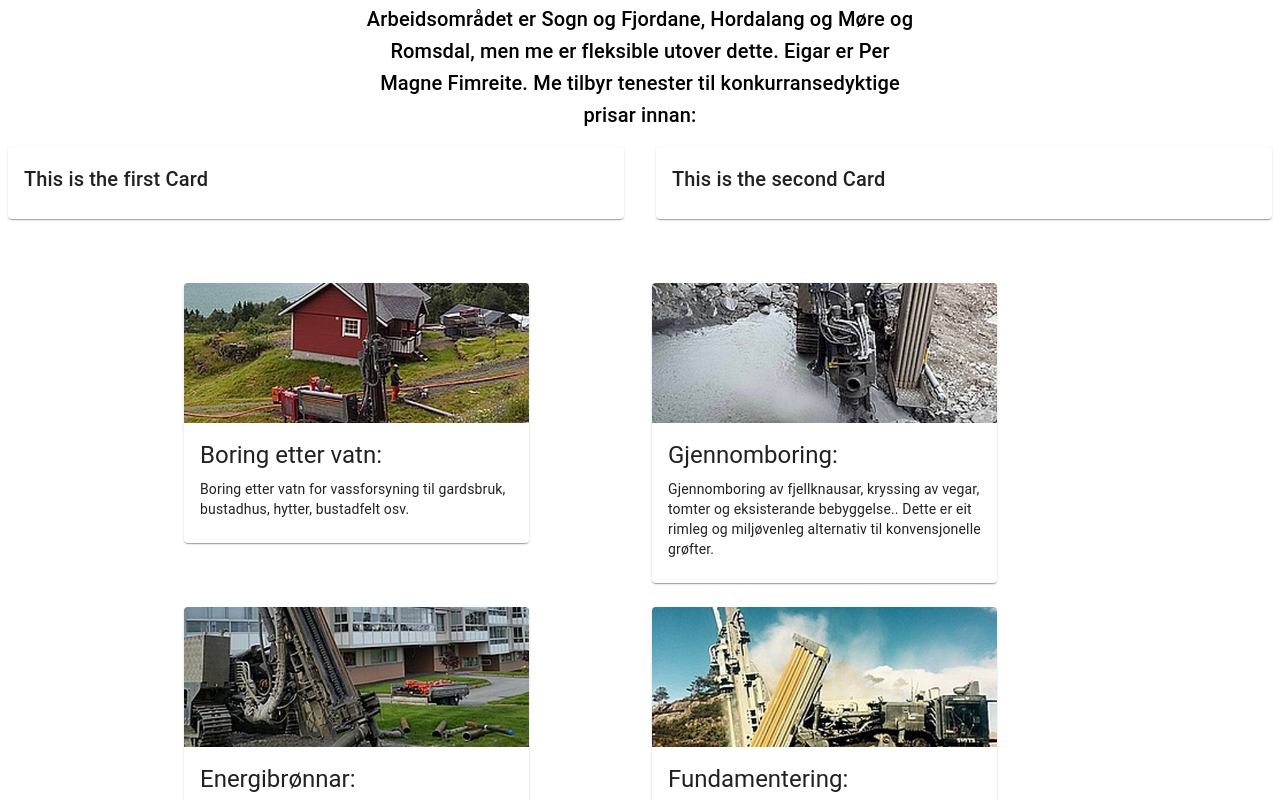
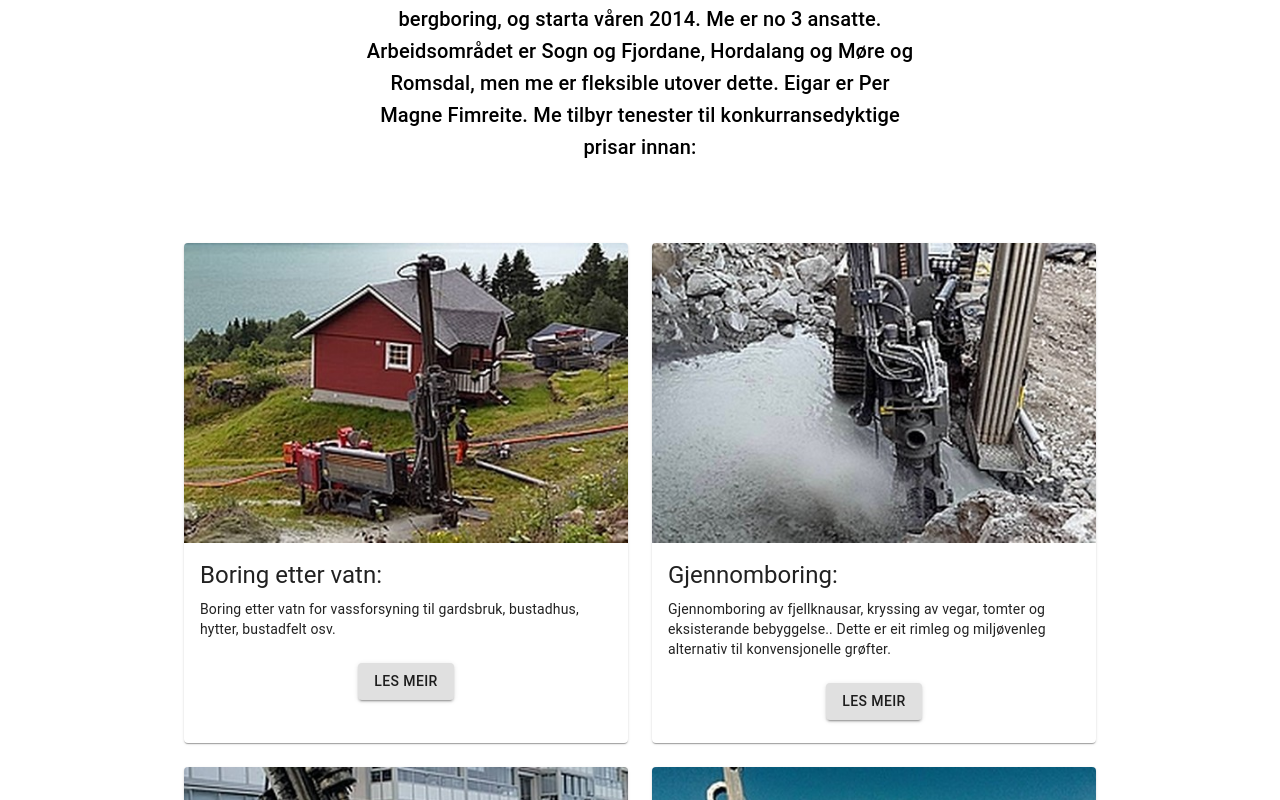
Before and after one commit to gunnarkleiven/FimreiteBergboring, a React (Create React App) app in the folder my-app/: page / in a window 1280 px wide. Shown: the part 280-1080 px from the top of the page. Built offline with nearby package versions, Linux system fonts and the light colour scheme.

Commit message:
Clicking the buttons on the categories cards now takes you to the pproper pages

```diff
--- a/my-app/src/App.tsx
+++ b/my-app/src/App.tsx
@@ -7,7 +7,13 @@ import About from './pages/About';
 import Services from './pages/Services';
 import Empty from './pages/Empty';
 import Home from './pages/Home';
+// Import the pages to be used in the categories cards
+import WaterPage from "./pages/WaterPage";
+import PiercingPage from "./pages/PiercingPage";
+import EnergywellPage from "./pages/EnergywellPage";
+import FundamentPage from "./pages/FundamentPage";
 import HeaderAsCard from './components/HeaderAsCard';
+
 
 export interface NameAndPath {
   path: string;
@@ -43,6 +49,20 @@ const App: React.FC<{}> = () => {
         <Route exact path="/about">
           <About />
         </Route>
+
+        <Route exact path="/water">
+          <WaterPage />
+        </Route>
+        <Route exact path="/piercing">
+          <PiercingPage />
+        </Route>
+        <Route exact path="/energywells">
+          <EnergywellPage />
+        </Route>
+        <Route exact path="/fundament">
+          <FundamentPage />
+        </Route>
+
       </BrowserRouter>
     </div >
 
--- a/my-app/src/components/CategoryCard.tsx
+++ b/my-app/src/components/CategoryCard.tsx
@@ -2,12 +2,13 @@ import React, { useState } from 'react';
 import { makeStyles } from '@material-ui/core/styles';
 import Card from '@material-ui/core/Card';
 import CardContent from '@material-ui/core/CardContent';
-import CardActionArea from '@material-ui/core/CardActionArea';
+import CardActions from '@material-ui/core/CardActions';
 import CardMedia from '@material-ui/core/CardMedia';
 import Typography from '@material-ui/core/Typography';
 import Grid from '@material-ui/core/Grid';
+import Button from '@material-ui/core/Button';
 
-
+import PageLinkButton from './PageLinkButton';
 import ICategory from "../interfaces/Category";
 
 
@@ -18,11 +19,16 @@ interface CategoryCardProps {
 
 const useStyles = makeStyles({
     root: {
-        maxWidth: 345,
+        maxWidth: 500,
+        minHeight: 500,
+        maxHeight: 600,
     },
     media: {
-        height: 140,
+        height: 300,
     },
+    actions: {
+        justifyContent: "center",
+    }
 });
 
 
@@ -48,6 +54,13 @@ const CategoryCard: React.FunctionComponent<CategoryCardProps> = ({ cat }) => {
                         {category.text}
                     </Typography>
                 </CardContent>
+                <CardActions className={classes.actions}>
+                    <PageLinkButton
+                        path={category.path}
+                        name={category.name}
+                        displayPageName={false}
+                    />
+                </CardActions>
             </Card>
         </Grid>
     );
--- a/my-app/src/components/MenuDrawer.tsx
+++ b/my-app/src/components/MenuDrawer.tsx
@@ -63,6 +63,7 @@ const MenuDrawerV2: React.FunctionComponent<Props> = ({ linkPaths }) => {
                             key={index}
                             path={path.path}
                             name={path.name}
+                            displayPageName={true}
                         />
                     );
                 })}
--- a/my-app/src/components/PageLinkButton.tsx
+++ b/my-app/src/components/PageLinkButton.tsx
@@ -5,11 +5,12 @@ import { Link } from 'react-router-dom';
 interface Props {
     path: string;
     name: string;
-    key: number;
+    displayPageName: boolean;
+    key?: number;
 }
 
 //const PageLinkButton: React.FunctionComponent<Props & RouteComponentProps<any>> = ({ path, name, key }) => {
-const PageLinkButton: React.FunctionComponent<Props> = ({ path, name }) => {
+const PageLinkButton: React.FunctionComponent<Props> = ({ path, name, displayPageName }) => {
     const [pagePath, setPagePath] = useState<string>(path);
     const [pageName, setPageName] = useState<string>(name);
     //const [buttonKey, setButtonKey] = useState<number>(key);
@@ -29,7 +30,7 @@ const PageLinkButton: React.FunctionComponent<Props> = ({ path, name }) => {
                 component={Link}
                 to={pagePath}
             >
-                {pageName}
+                {displayPageName ? pageName : "Les meir"}
             </Button>
         </div>
     );
--- a/my-app/src/interfaces/Category.ts
+++ b/my-app/src/interfaces/Category.ts
@@ -1,6 +1,9 @@
+import { NameAndPath } from "../App";
+
 export default interface ICategory {
     name: string;
     image: string;
     header: string;
     text: string;
+    path: string;
 }
--- /dev/null
+++ b/my-app/src/pages/EnergywellPage.tsx
@@ -0,0 +1,18 @@
+import React from 'react'
+
+interface EnergywellPageProps {
+
+}
+
+const EnergywellPage: React.FC<EnergywellPageProps> = () => {
+    return (
+        <p>
+            This is the Energywell page.
+            <br />
+            Under construction!
+        </p>
+    );
+}
+
+
+export default EnergywellPage;
--- /dev/null
+++ b/my-app/src/pages/FundamentPage.tsx
@@ -0,0 +1,18 @@
+import React from 'react'
+
+interface FundamentPageProps {
+
+}
+
+const FundamentPage: React.FC<FundamentPageProps> = () => {
+    return (
+        <p>
+            This is the Fundament page.
+            <br />
+            Under construction!
+        </p>
+    );
+}
+
+
+export default FundamentPage;
--- a/my-app/src/pages/Home.tsx
+++ b/my-app/src/pages/Home.tsx
@@ -20,7 +20,6 @@ import waterImage from "../assets/water.jpeg";
 import piercingImage from "../assets/piercing.jpeg";
 import energywellImage from "../assets/energywell.jpeg";
 import fundamentImage from "../assets/fundament.jpeg";
-
 
 
 interface Props {
@@ -63,25 +62,31 @@ const HomePage: React.FunctionComponent<Props> = ({ pageName }) => {
             name: "water",
             image: waterImage,
             header: "Boring etter vatn:",
-            text: "Boring etter vatn for vassforsyning til gardsbruk, bustadhus, hytter, bustadfelt osv."
+            text: "Boring etter vatn for vassforsyning til gardsbruk, bustadhus, hytter, bustadfelt osv.",
+            path: "/water/",
+
         },
         {
             name: "piercing",
             image: piercingImage,
             header: "Gjennomboring:",
-            text: "Gjennomboring av fjellknausar, kryssing av vegar, tomter og eksisterande bebyggelse.. Dette er eit rimleg og miljøvenleg alternativ til konvensjonelle grøfter."
+            text: "Gjennomboring av fjellknausar, kryssing av vegar, tomter og eksisterande bebyggelse.. Dette er eit rimleg og miljøvenleg alternativ til konvensjonelle grøfter.",
+            path: "/piercing/",
+
         },
         {
             name: "energywells",
             image: energywellImage,
             header: "Energibrønnar:",
-            text: "Boring av energibrønnar til varmepumper i bustadhus, dette er ei eingongsinvistering som gjer at du kan utnytte ein miljøvenleg og fornybar energiresurs."
+            text: "Boring av energibrønnar til varmepumper i bustadhus, dette er ei eingongsinvistering som gjer at du kan utnytte ein miljøvenleg og fornybar energiresurs.",
+            path: "/energywells/",
         },
         {
             name: "fundament",
             image: fundamentImage,
             header: "Fundamentering:",
-            text: "Fundamentering: Er ein teknikk som blir benytta der det er usikker grunn for etablering av bygg."
+            text: "Fundamentering: Er ein teknikk som blir benytta der det er usikker grunn for etablering av bygg.",
+            path: "/fundament/",
         }
     ]
 
@@ -89,6 +94,7 @@ const HomePage: React.FunctionComponent<Props> = ({ pageName }) => {
         <div className={classes.root}>
             <Container maxWidth="sm">
                 <Typography variant="h6" align="center" paragraph>
+                    <br />
                     Me er eit selskap med base i Sogndal som driv med bergboring, og starta våren 2014. Me er no 3 ansatte.
                     Arbeidsområdet er Sogn og Fjordane, Hordalang og Møre og Romsdal, men me er fleksible utover dette.
                     Eigar er Per Magne Fimreite.
@@ -96,27 +102,6 @@ const HomePage: React.FunctionComponent<Props> = ({ pageName }) => {
                 </Typography>
 
             </Container>
-
-            <Grid container spacing={4}>
-                <Grid item xs={12} sm={6}>
-                    <Card className={classes.card}>
-                        <CardContent>
-                            <Typography variant="h6">
-                                This is the first Card
-                            </Typography>
-                        </CardContent>
-                    </Card>
-                </Grid>
-                <Grid item xs={12} sm={6}>
-                    <Card className={classes.card}>
-                        <CardContent>
-                            <Typography variant="h6">
-                                This is the second Card
-                            </Typography>
-                        </CardContent>
-                    </Card>
-                </Grid>
-            </Grid>
             <Container className={classes.cardGrid} maxWidth="md">
                 <Grid container spacing={3}>
                     {categories.map((cat, idx) => {
--- /dev/null
+++ b/my-app/src/pages/PiercingPage.tsx
@@ -0,0 +1,18 @@
+import React from 'react'
+
+interface PiercingPageProps {
+
+}
+
+const PiercingPage: React.FC<PiercingPageProps> = () => {
+    return (
+        <p>
+            This is the Piercing page.
+            <br />
+            Under construction!
+        </p>
+    );
+}
+
+
+export default PiercingPage;
--- /dev/null
+++ b/my-app/src/pages/WaterPage.tsx
@@ -0,0 +1,18 @@
+import React from 'react'
+
+interface WaterPageProps {
+
+}
+
+const WaterPage: React.FC<WaterPageProps> = () => {
+    return (
+        <p>
+            This is the Water page.
+            <br />
+            Under construction!
+        </p>
+    );
+}
+
+
+export default WaterPage;
```
